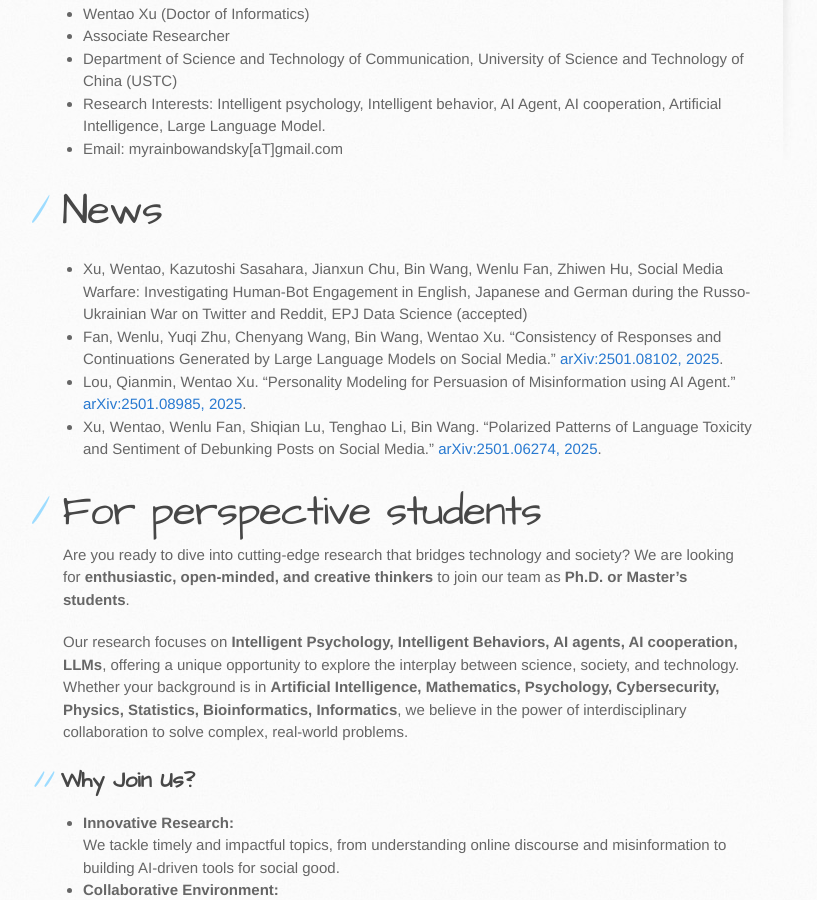
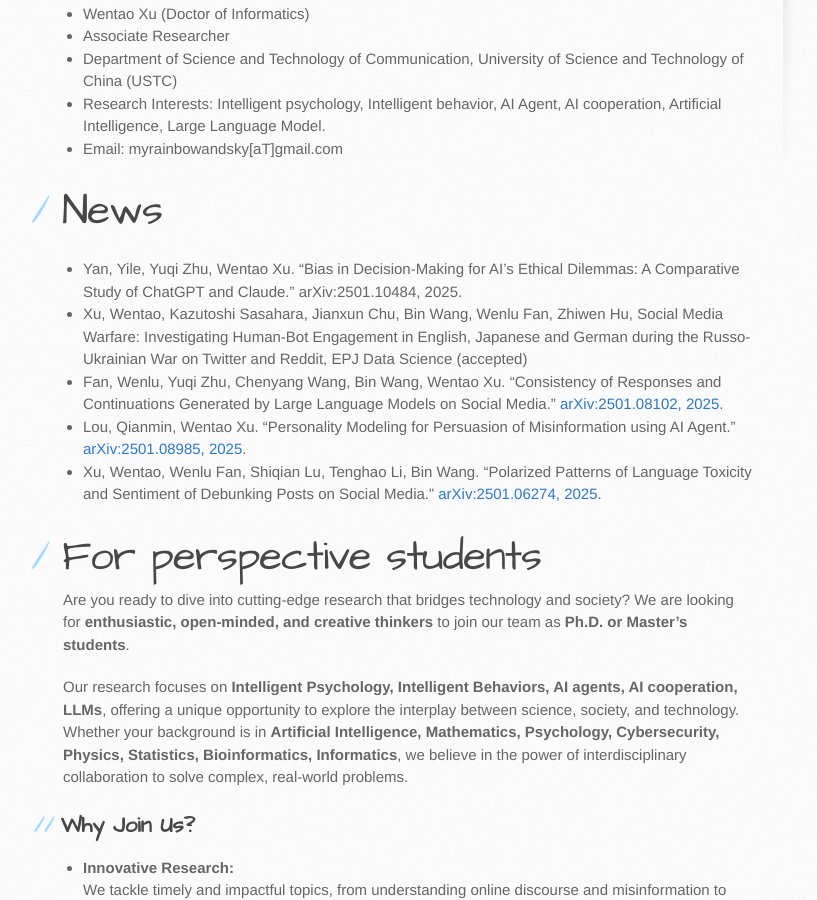
Before and after one commit to myrainbowandsky/myrainbowandsky.github.io, a Jekyll site: the page built from index.md, in a window 1280 px wide and 900 px high, scrolled down 542 px. Shown: the whole window, without its empty margins (107-924 px from the left). Built offline with Jekyll 4.4.1, drawn with Linux system fonts in a browser that asks for light colours; the repository's description, which GitHub fills in, is left out.

Commit message:
Update index.md

```diff
--- a/index.md
+++ b/index.md
@@ -17,6 +17,7 @@ layout: default
 * Email: myrainbowandsky[aT]gmail.com
 
 # News
+* Yan, Yile, Yuqi Zhu, Wentao Xu. "Bias in Decision-Making for AI's Ethical Dilemmas: A Comparative Study of ChatGPT and Claude." arXiv:2501.10484, 2025.
 * Xu, Wentao, Kazutoshi Sasahara, Jianxun Chu, Bin Wang, Wenlu Fan, Zhiwen Hu, Social Media Warfare: Investigating Human-Bot Engagement in English, Japanese and German during the Russo-Ukrainian War on Twitter and Reddit, EPJ Data Science (accepted)
 * Fan, Wenlu, Yuqi Zhu, Chenyang Wang, Bin Wang, Wentao Xu. "Consistency of Responses and Continuations Generated by Large Language Models on Social Media." [arXiv:2501.08102, 2025](https://arxiv.org/abs/2501.08102).
 * Lou, Qianmin, Wentao Xu. "Personality Modeling for Persuasion of Misinformation using AI Agent." [arXiv:2501.08985, 2025](https://arxiv.org/abs/2501.08985).
```
